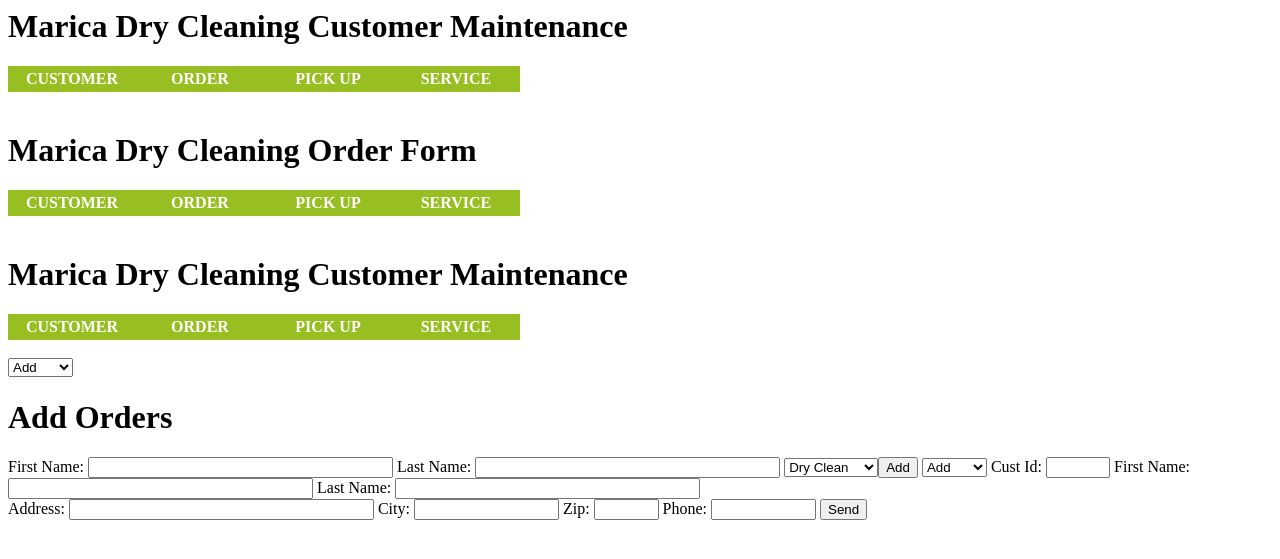
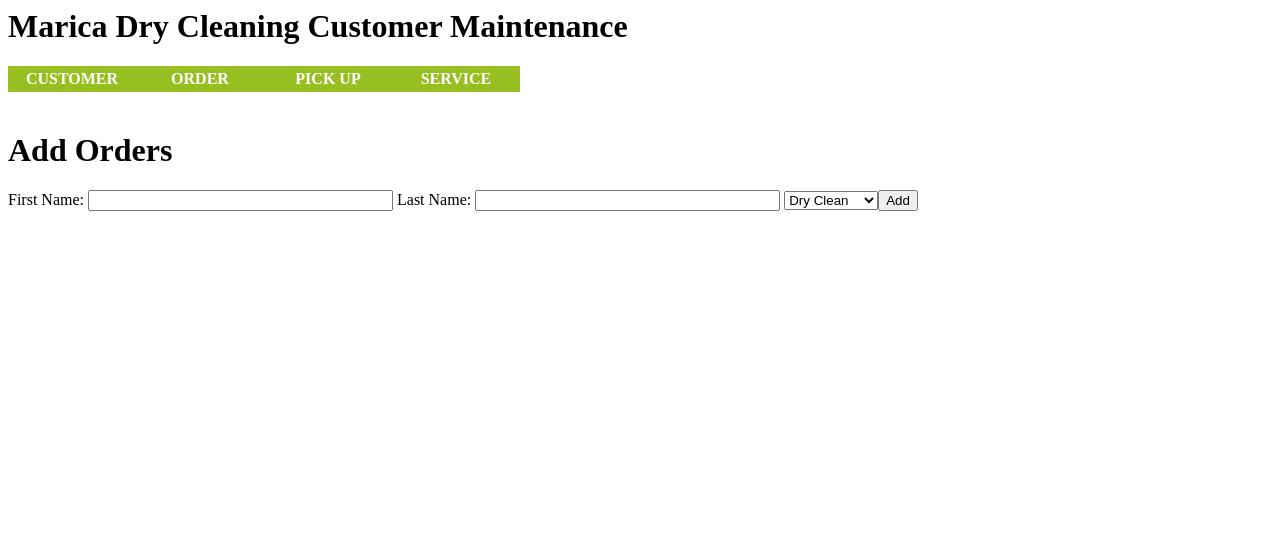
Before and after one commit to JoshHumpherys/COS300-Database-Project, a PHP site: page /order.php in a window 1280 px wide. Shown: the top 559 px of the page. Run offline with PHP 8.4, Linux system fonts and the light colour scheme.

Commit message:
fix order form page

```diff
--- a/order.php
+++ b/order.php
@@ -1,26 +1,6 @@
 <html>
-<?php require "header.php"; ?>
-<body>
-
-
-<H1>Marica Dry Cleaning Order Form</H1>
-<ul>
-<li><a href="index.php">Customer</a></li>
-<li><a href="OrderForm.php">Order</a></li>
-<li><a href="PickUp.php">Pick Up</a></li>
-<li><a href="ServiceMaintForm.php">Service</a></li>
-</ul>
-<br>
-<form action="Order.php" method="post">
-
 <?php require "header.php";?>
 <form action="order.php" method="post">
-<select name="action_type">
-<option value="add">Add</option>
-<option value="update">Update</option>
-<option value="delete">Delete</option>
-
-</select>
 <H1>Add Orders</H1>
 
 First Name: <input type="text", name="FirstName" size="35">
@@ -33,23 +13,7 @@ Last Name: <input type="text", name="LastName", size="35">
 <option value="Iron Shirt">Iron Shirt</option>
 <input type="submit", name= "addOrder", value="Add">
 
-<form action="order.php" method="post">
-    <select name="action_type">
-        <option value="add">Add</option>
-        <option value="update">Update</option>
-        <option value="delete">Delete</option>
-    </select>
-    Cust Id: <input type="number" , name="CustId" , min="0" , max="999" , step="1">
-    First Name: <input type="text" , name="FirstName" size="35">
-    Last Name: <input type="text" , name="LastName" , size="35">
-    <br>
-    Address: <input type="text" , name="Address" , size="35">
-    City: <input type="text" , name="City" , size="15">
-    Zip: <input type="text" , name="Zip" , size="5">
-    Phone: <input type="text" , name="Phone" , size="10">
-    <input type="submit" value="Send">
 
-</form>
 <?php
 
 ?>
```
